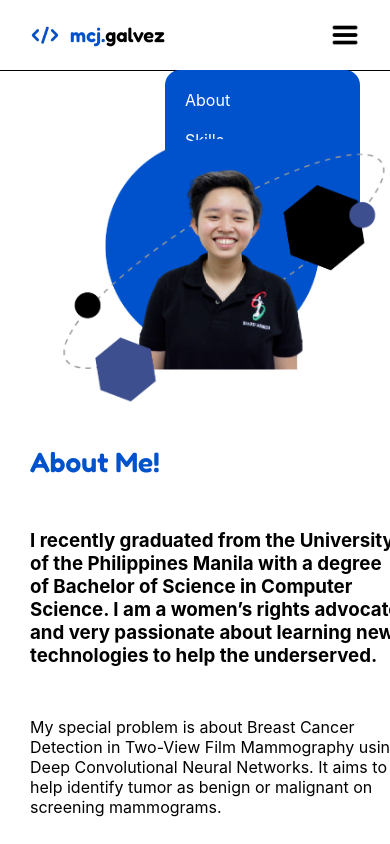
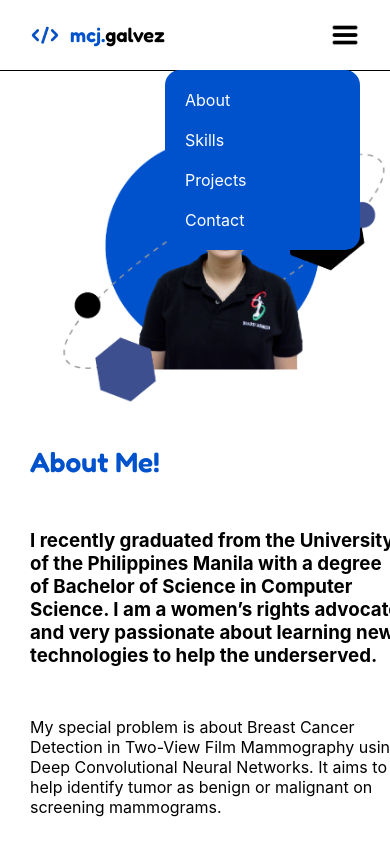
Before and after one commit to galvez-mcj/react-portfolio, a React (Vite) app: page /about in a window 390 px wide. Built offline with nearby package versions, Linux system fonts and the light colour scheme.

Commit message:
Fixed arrangement of nav burger

```diff
--- a/src/components/Navbar.css
+++ b/src/components/Navbar.css
@@ -67,6 +67,7 @@
         position: absolute;
         top: -1000px;
         right: 30px;
+        z-index: 999;
     }
 
     .nav-items.show {
```
